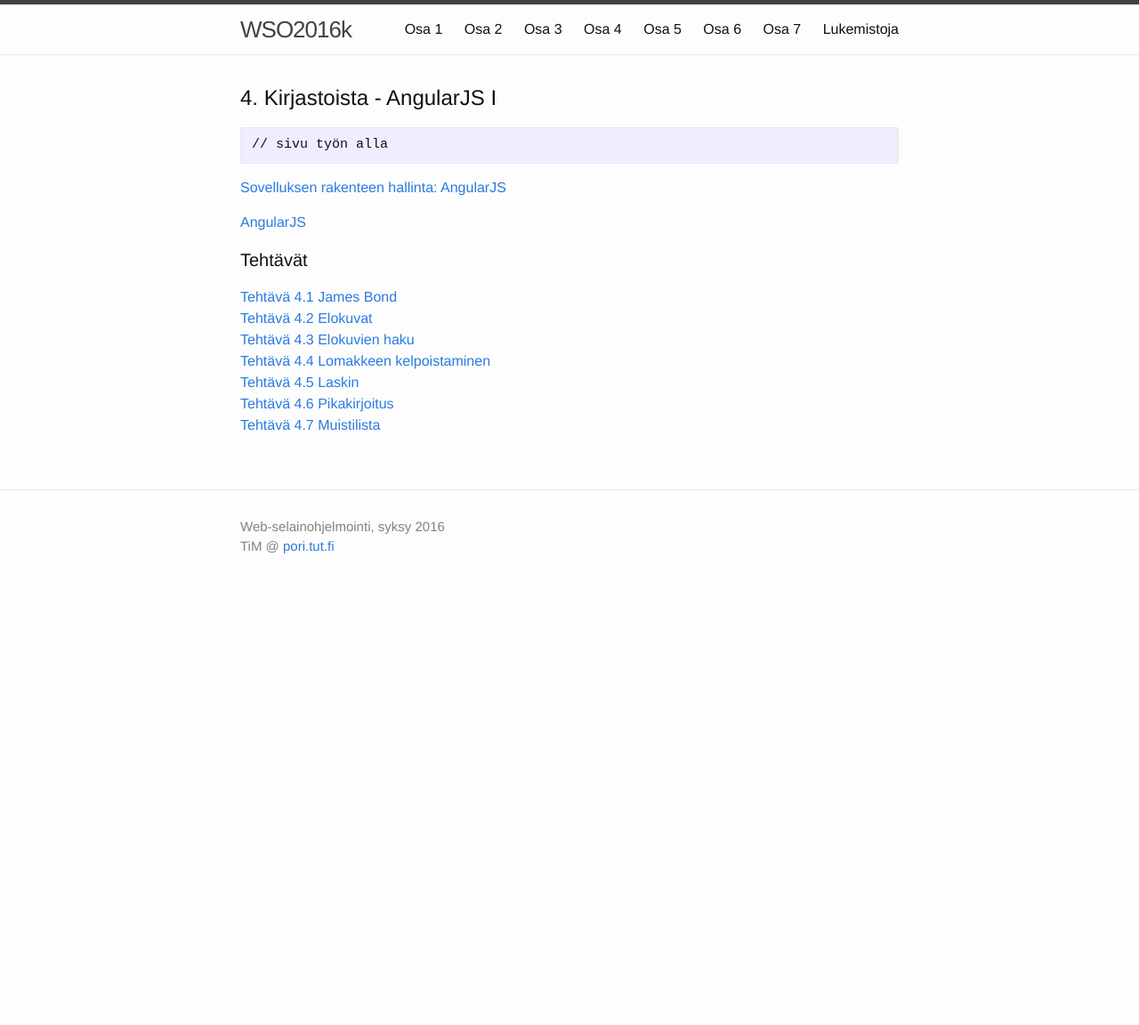
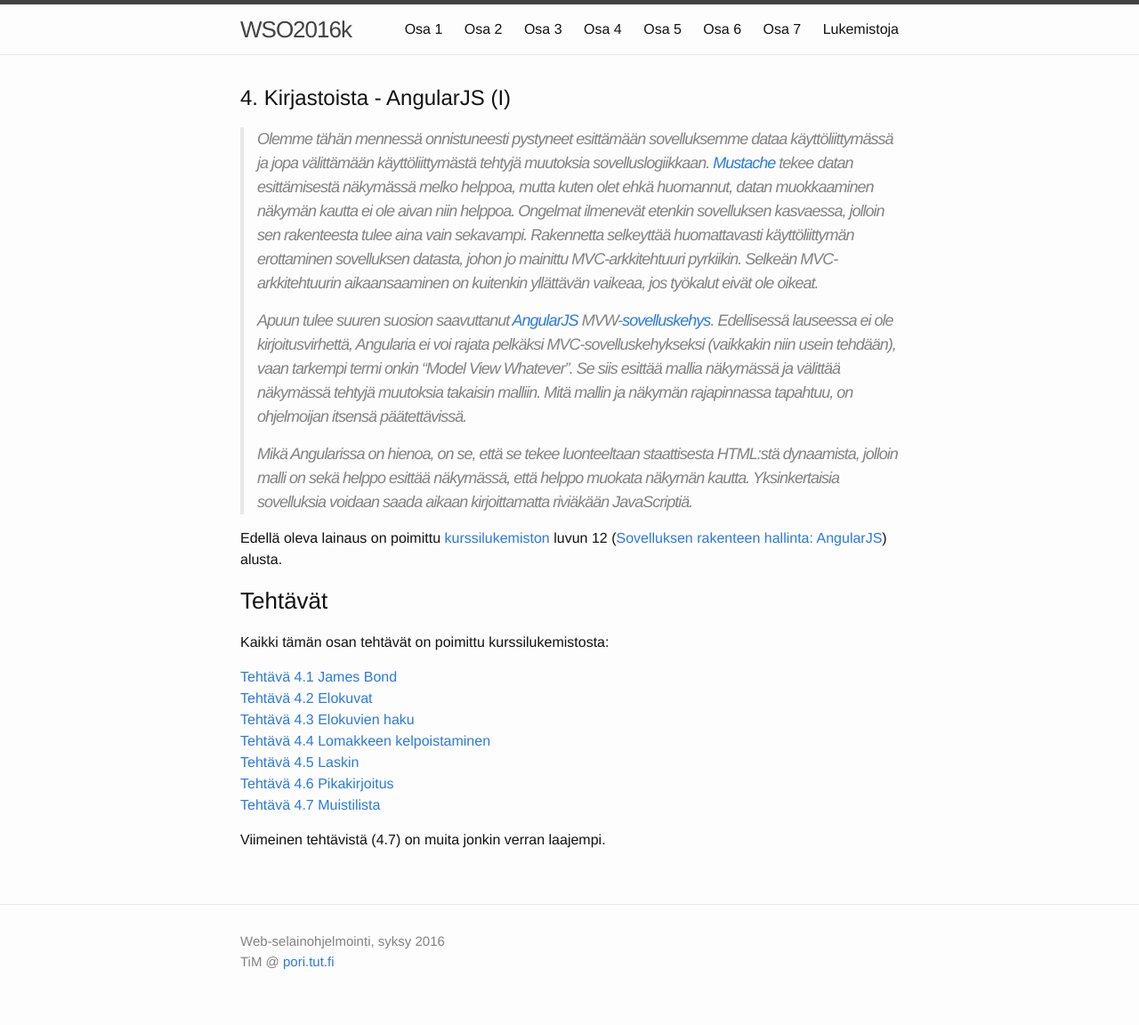
Before and after one commit to timedu/wso, a Jekyll site: the page built from osa4.md, in a window 1280 px wide. Shown: the whole page at 89% size. Built offline with Jekyll 4.4.1, drawn with Linux system fonts in a browser that asks for light colours; before the commit the page ends 900 px from its top, so only the background shows below that.

Commit message:
part 4 intro, part 3 intro update

```diff
--- a/osa4.md
+++ b/osa4.md
@@ -1,18 +1,25 @@
 ---
 layout: sivu
 permalink: /osa4/index.html
-title: 4. Kirjastoista - AngularJS I
+title: 4. Kirjastoista - AngularJS (I)
 ---
 
-~~~
-// sivu työn alla
-~~~
+> Olemme tähän mennessä onnistuneesti pystyneet esittämään sovelluksemme dataa käyttöliittymässä ja jopa välittämään käyttöliittymästä tehtyjä muutoksia sovelluslogiikkaan.
+[Mustache](https://mustache.github.io)
+ tekee datan esittämisestä näkymässä melko helppoa, mutta kuten olet ehkä huomannut, datan muokkaaminen näkymän kautta ei ole aivan niin helppoa. Ongelmat ilmenevät etenkin sovelluksen kasvaessa, jolloin sen rakenteesta tulee aina vain sekavampi. Rakennetta selkeyttää huomattavasti käyttöliittymän erottaminen sovelluksen datasta, johon jo mainittu MVC-arkkitehtuuri pyrkiikin. Selkeän MVC-arkkitehtuurin aikaansaaminen on kuitenkin yllättävän vaikeaa, jos työkalut eivät ole oikeat.
+>
+> Apuun tulee suuren suosion saavuttanut [AngularJS](https://angularjs.org)
+MVW-[sovelluskehys](https://fi.wikipedia.org/wiki/Ohjelmistokehys).
+Edellisessä lauseessa ei ole kirjoitusvirhettä, Angularia ei voi rajata pelkäksi MVC-sovelluskehykseksi (vaikkakin niin usein tehdään), vaan tarkempi termi onkin "Model View Whatever". Se siis esittää mallia näkymässä ja välittää näkymässä tehtyjä muutoksia takaisin malliin. Mitä mallin ja näkymän rajapinnassa tapahtuu, on ohjelmoijan itsensä päätettävissä.
+>
+> Mikä Angularissa on hienoa, on se, että se tekee luonteeltaan staattisesta HTML:stä dynaamista, jolloin malli on sekä helppo esittää näkymässä, että helppo muokata näkymän kautta. Yksinkertaisia sovelluksia voidaan saada aikaan kirjoittamatta riviäkään JavaScriptiä.
 
-[Sovelluksen rakenteen hallinta: AngularJS]({{site.baseurl}}/weso/#12-Sovelluksen-rakenteen-hallinta:-AngularJS)
+Edellä oleva lainaus on poimittu [kurssilukemiston]({{site.baseurl}}/weso/) luvun 12
+([Sovelluksen rakenteen hallinta: AngularJS]({{site.baseurl}}/weso/#12-Sovelluksen-rakenteen-hallinta:-AngularJS)) alusta.
 
-[AngularJS](https://angularjs.org)
+### Tehtävät
 
-#### Tehtävät
+Kaikki tämän osan tehtävät on poimittu kurssilukemistosta:
 
 [Tehtävä 4.1 James Bond](tehtava41)
 [Tehtävä 4.2 Elokuvat](tehtava42)
@@ -21,3 +28,5 @@
 [Tehtävä 4.5 Laskin](tehtava45)
 [Tehtävä 4.6 Pikakirjoitus](tehtava46)
 [Tehtävä 4.7 Muistilista](tehtava47)
+
+Viimeinen tehtävistä (4.7) on muita jonkin verran laajempi.
```
Also changed, not shown: osa3.md (+1 -1 lines).
